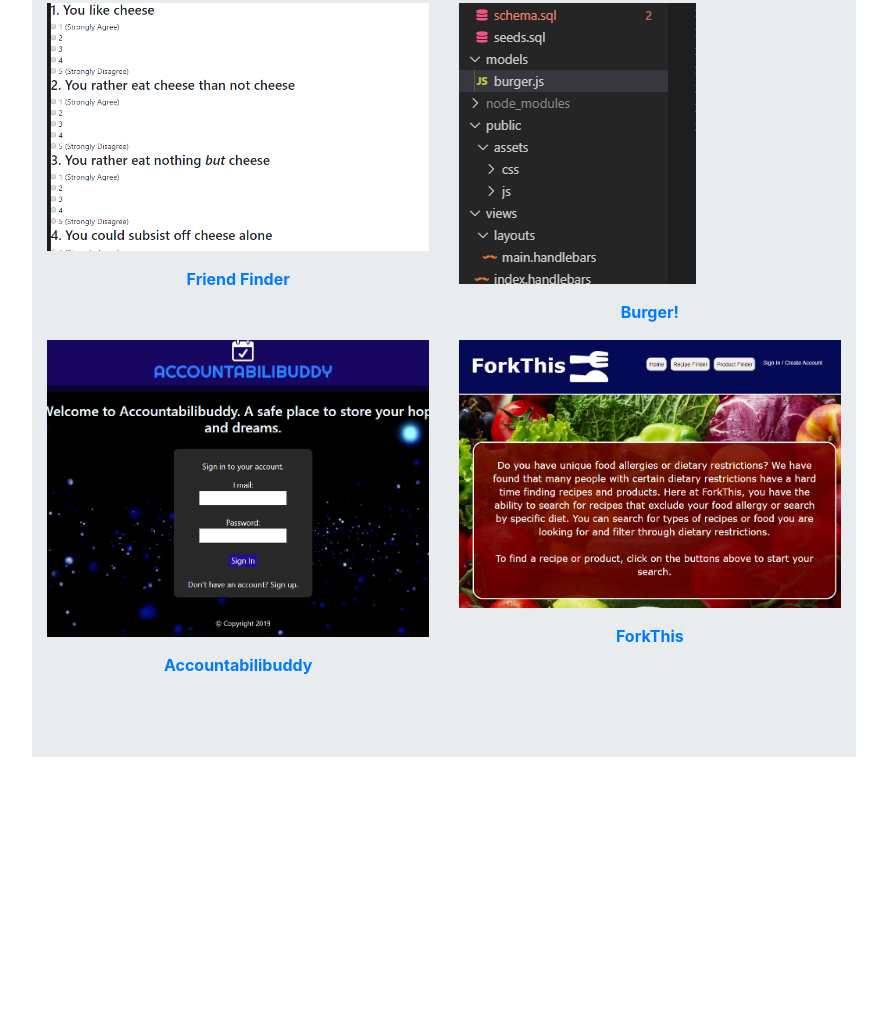
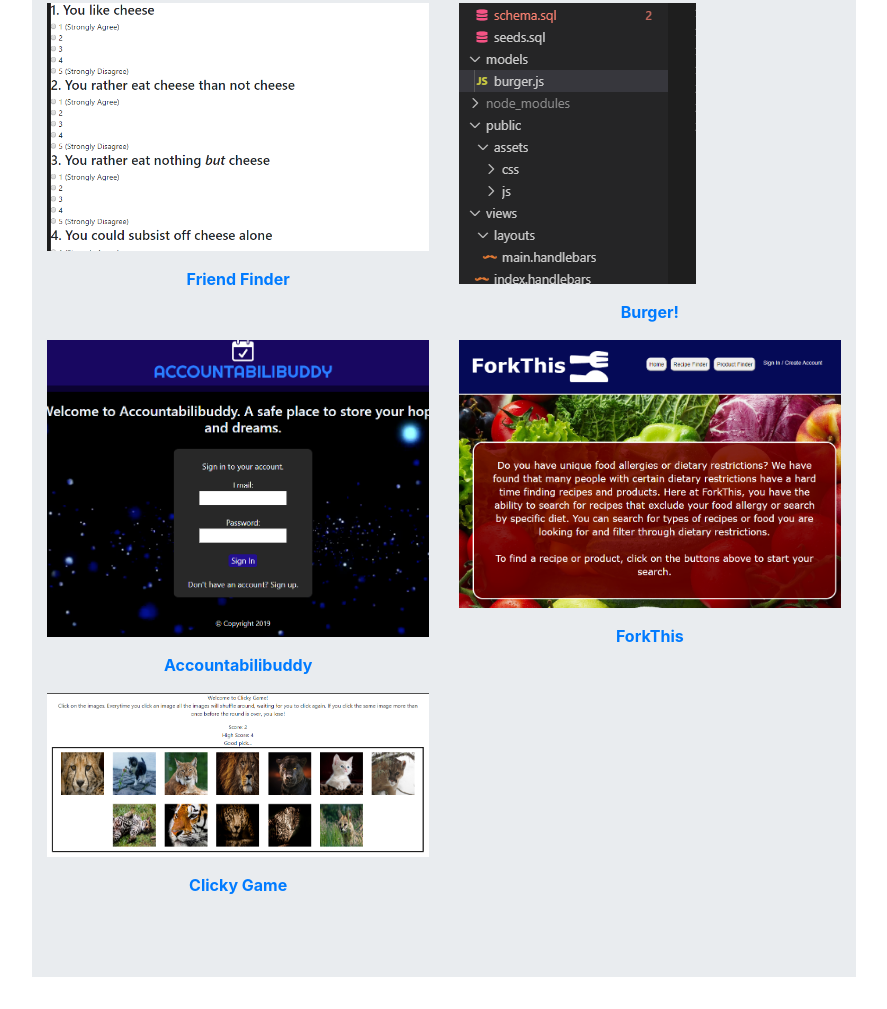
Before and after one commit to mharootunian/Bootstrap-Portfolio, a plain HTML site: page portfolio.html in a window 1280 px wide. Shown: the part 610-1619 px from the top of the page, without its empty margins (196-1083 px from the left). Before the commit the page ends 1399 px from the top, so only its background shows below. Drawn offline with nearby package versions, Linux system fonts and the light colour scheme.

Commit message:
added clicky game to portfolio

```diff
--- a/portfolio.html
+++ b/portfolio.html
@@ -105,6 +105,7 @@
                   </a>
                 </p>
               </div>
+
               <div class='col-xs-12 col-sm-6 col-md-6 col-lg-6 col-xl-6'>
                 <p>
                   <a href="https://github.com/mharootunian/Project-1">
@@ -113,7 +114,17 @@
                   </a>
                 </p>
               </div>
+            </div>
 
+            <div class="row">
+              <div class='col-xs-12 col-sm-6 col-md-6 col-lg-6 col-xl-6'>
+                <p>
+                  <a href="https://github.com/mharootunian/bc-clicky-game">
+                    <img src="./assets/images/clicky-game.PNG" class="img-fluid" alt="Responsive image">
+                    <center><strong>Clicky Game</strong></center>
+                  </a>
+                </p>
+              </div>
             </div>
 
           </div>
```
